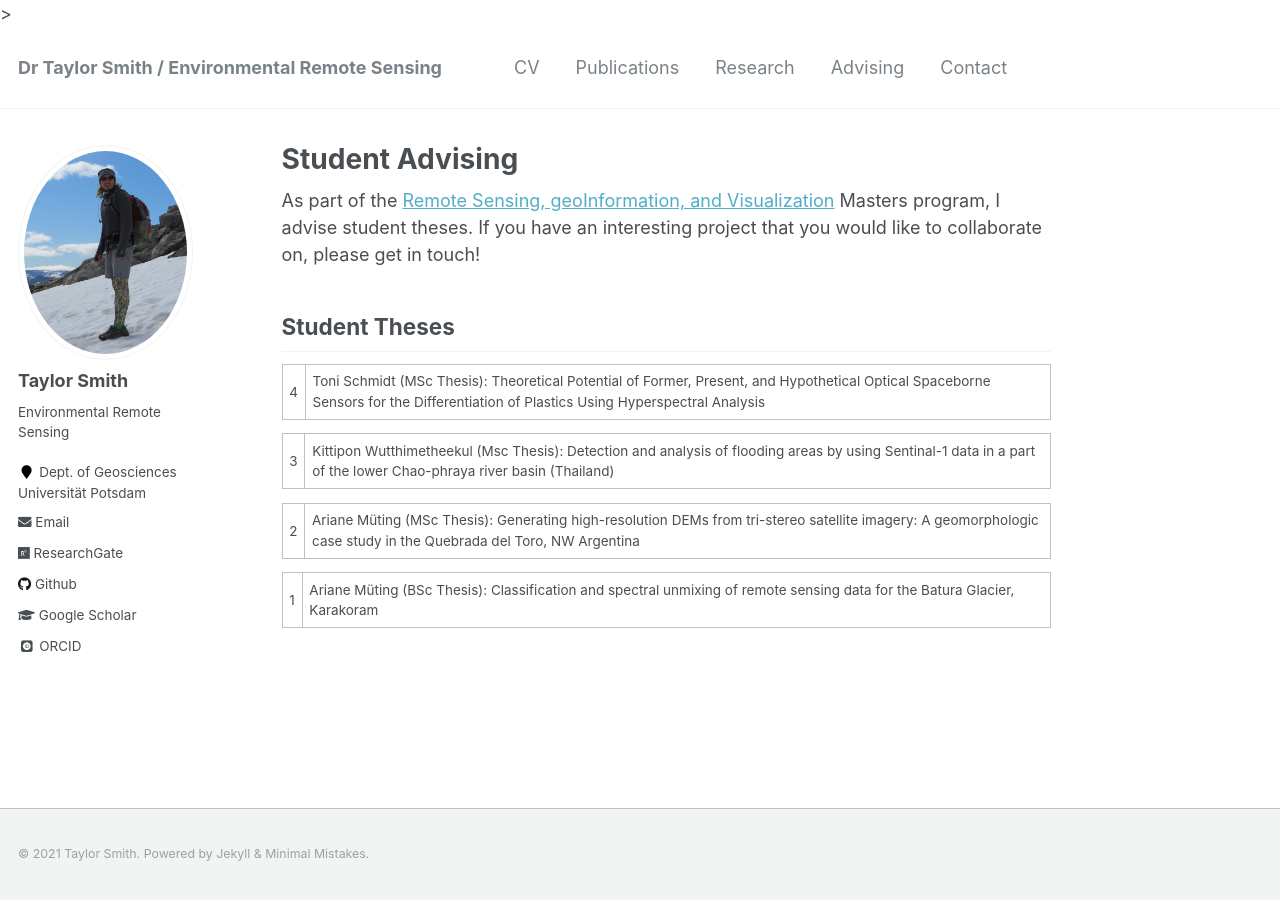
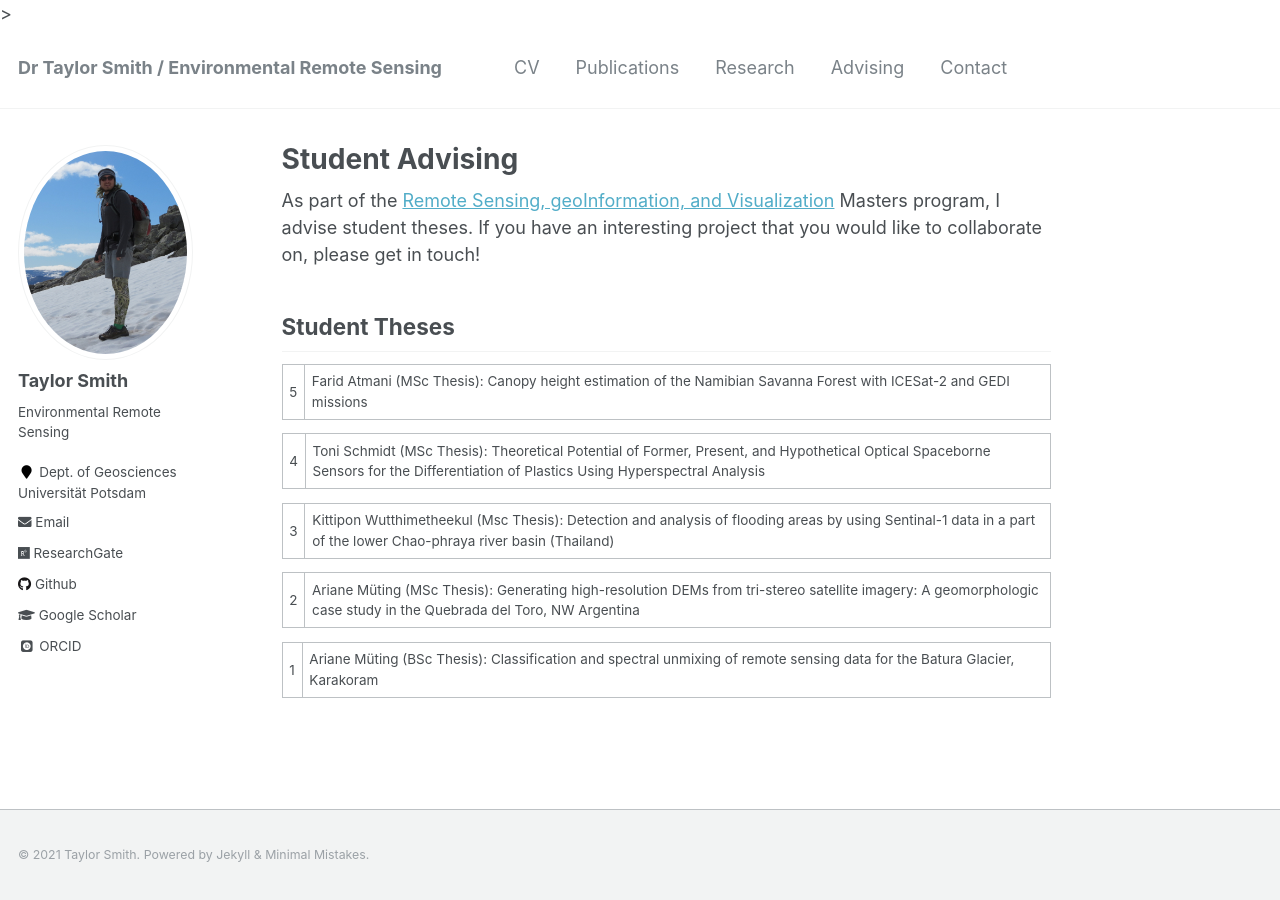
Before and after one commit to tasmi/tasmi.github.io, a Jekyll site: the page built from _pages/advising.md, in a window 1280 px wide. Built offline with Jekyll 4.4.1, drawn with Linux system fonts in a browser that asks for light colours; some web fonts are replaced.

Commit message:
Update advising.md

```diff
--- a/_pages/advising.md
+++ b/_pages/advising.md
@@ -8,6 +8,8 @@ As part of the [Remote Sensing, geoInformation, and Visualization](https://www.u
 
 ## Student Theses
 
+5 | Farid Atmani (MSc Thesis): Canopy height estimation of the Namibian Savanna Forest with ICESat-2 and GEDI missions
+
 4 | Toni Schmidt (MSc Thesis): Theoretical Potential of Former, Present, and Hypothetical Optical Spaceborne Sensors for the Differentiation of Plastics Using Hyperspectral Analysis
 
 3 | Kittipon Wutthimetheekul (Msc Thesis): Detection and analysis of flooding areas by using Sentinal-1 data in a part of the lower Chao-phraya river basin (Thailand)
```
